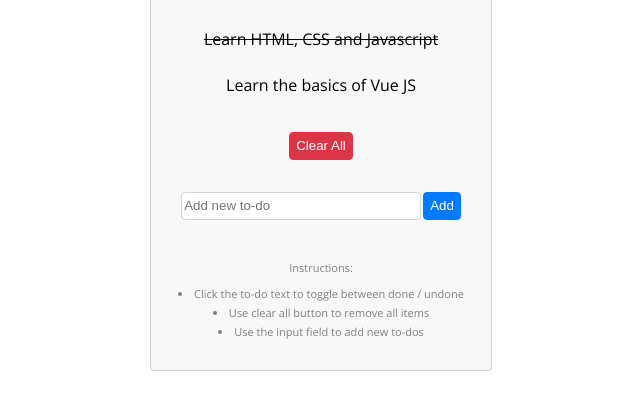
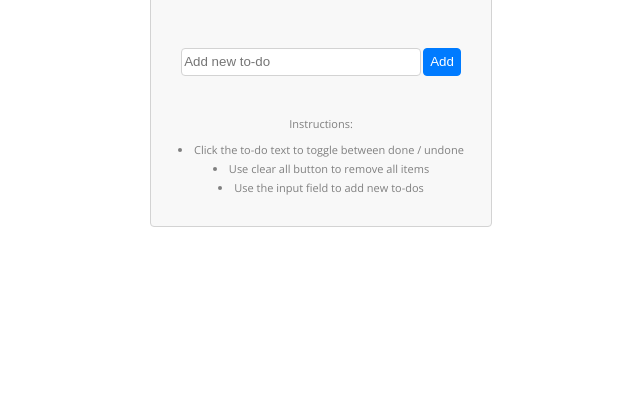
Before and after one commit to kohkohdriss/toDoList, a plain HTML site: page index.html in a window 1280 px wide. Shown: the part 133-542 px from the top of the page, without its empty margins (319-959 px from the left). Drawn offline with nearby package versions, Linux system fonts and the light colour scheme.

Commit message:
configuration of the "clear" button

```diff
--- a/index.html
+++ b/index.html
@@ -24,12 +24,15 @@
             v-for=" todo in todos"
             class="single-todo"
             :class="{done : todo.done}"
+            @click="todo.done = !todo.done"
           >
-            <p @click="todo.done = !todo.done">{{todo.text}}</p>
+            <p>{{todo.text}}</p>
           </div>
         </div>
 
-        <button class="clear" @click.stop="clear()">Clear All</button>
+        <button class="clear" @click="todos=[]" v-if="todos.length !=0">
+          Clear All
+        </button>
 
         <input type="text" placeholder="Add new to-do" v-model="newTodo.text" />
         <button class="add" @click="addTodo()">Add</button>
--- a/scripts.js
+++ b/scripts.js
@@ -1,18 +1,7 @@
-var todos = [
-  {
-    text: "Learn HTML, CSS and Javascript",
-    done: true,
-  },
-  {
-    text: "Learn the basics of Vue JS",
-    done: false,
-  },
-];
-
 const todosApp = {
   data() {
     return {
-      todos: window.todos,
+      todos: [],
       newTodo: {
         done: false,
       },
```
